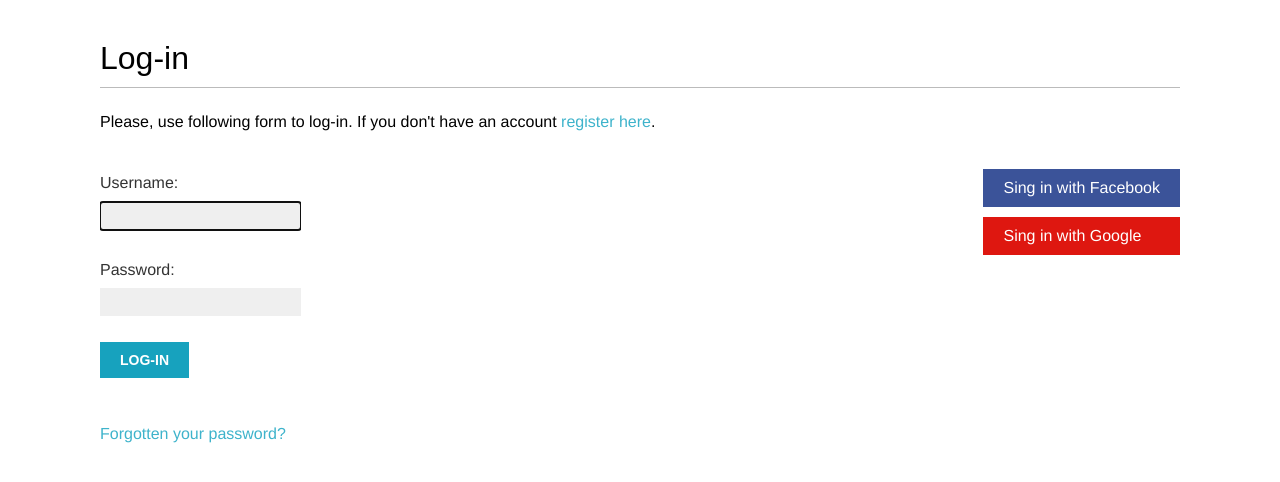
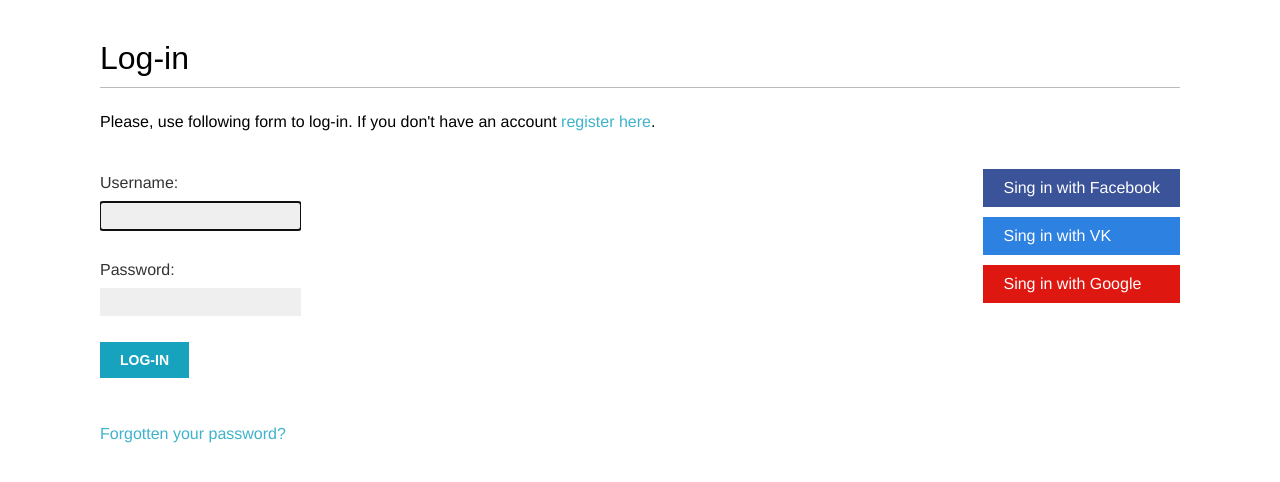
Before and after one commit to Ivan-k35/Bookmarks-app, a Django app: page /account/login/ in a window 1280 px wide. Shown: the part 47-529 px from the top of the page. Run offline with Django 4.2, Linux system fonts and the light colour scheme; some web fonts are replaced.

Commit message:
Added registration via VK

```diff
--- a/account/static/css/base.css
+++ b/account/static/css/base.css
@@ -188,7 +188,7 @@ ul.messages li a.close {
     color:#fff;
 }
 .social li.facebook { background:#3b5399; }
-.social li.twitter { background:#00cffa; }
+.social li.vk { background:#2d81e0; }
 .social li.google { background:#de1710; }
 
 
--- a/account/templates/registration/login.html
+++ b/account/templates/registration/login.html
@@ -35,6 +35,11 @@
                     Sing in with Facebook
                 </a>
             </li>
+            <li class="vk">
+                <a href="{% url "social:begin" "vk-oauth2" %}">
+                    Sing in with VK
+                </a>
+            </li>
             <li class="google">
                 <a href="{% url "social:begin" "google-oauth2" %}">
                     Sing in with Google
--- a/bookmarks/settings.py
+++ b/bookmarks/settings.py
@@ -159,3 +159,6 @@ SOCIAL_AUTH_FACEBOOK_SCOPE = ['email']
 
 SOCIAL_AUTH_GOOGLE_OAUTH2_KEY = os.getenv('SOCIAL_AUTH_GOOGLE_OAUTH2_KEY')
 SOCIAL_AUTH_GOOGLE_OAUTH2_SECRET = os.getenv('SOCIAL_AUTH_GOOGLE_OAUTH2_SECRET')
+
+SOCIAL_AUTH_VK_OAUTH2_KEY = os.getenv('SOCIAL_AUTH_VK_OAUTH2_KEY')
+SOCIAL_AUTH_VK_OAUTH2_SECRET = os.getenv('SOCIAL_AUTH_VK_OAUTH2_SECRET')
```
